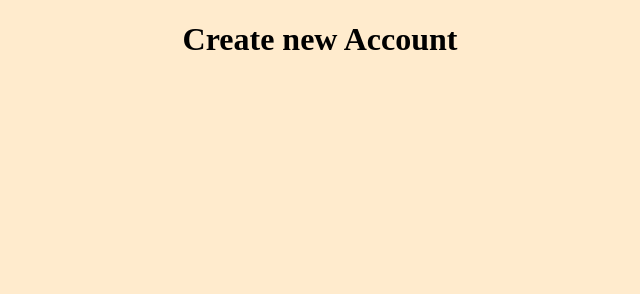
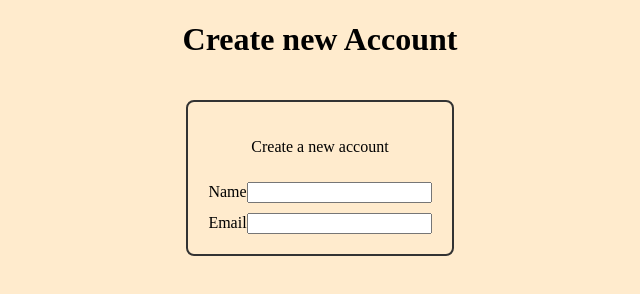
Before and after one commit to Goldenhawk2003/Chore_manager, a plain HTML site: page create.html in a window 1280 px wide. Shown: the whole page, without its empty margins (320-960 px from the left). Drawn offline with Linux system fonts and the light colour scheme.

Commit message:
Update create.html

```diff
--- a/create.html
+++ b/create.html
@@ -8,6 +8,11 @@
     </head>
     <body>
     <h1>Create new Account</h1>
+         <div class="log">
+        <p> Create a new account</p>
+        <label>Name<input type="text" required></label>
+        <label>Email<input type="email" required></label>
+    </div>
 
 
 </body>
```
